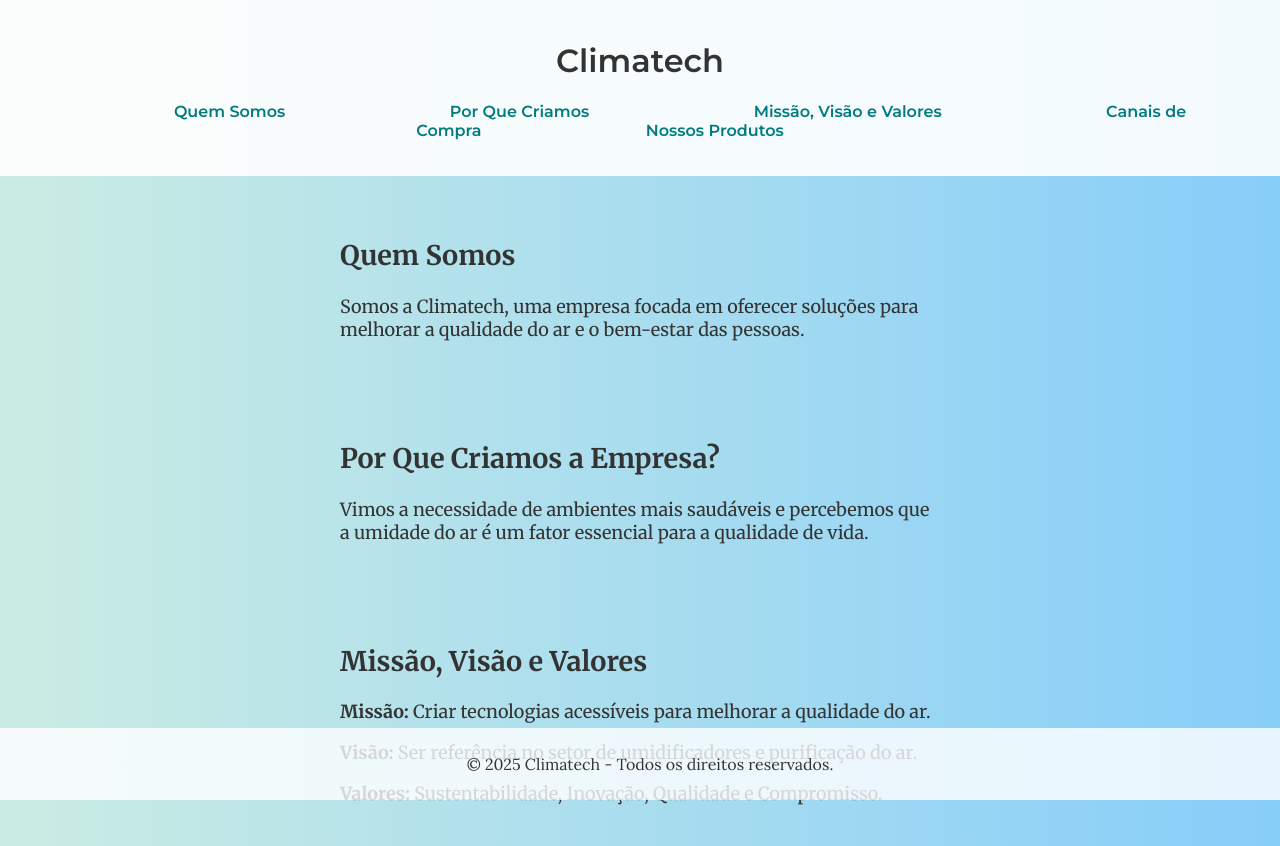
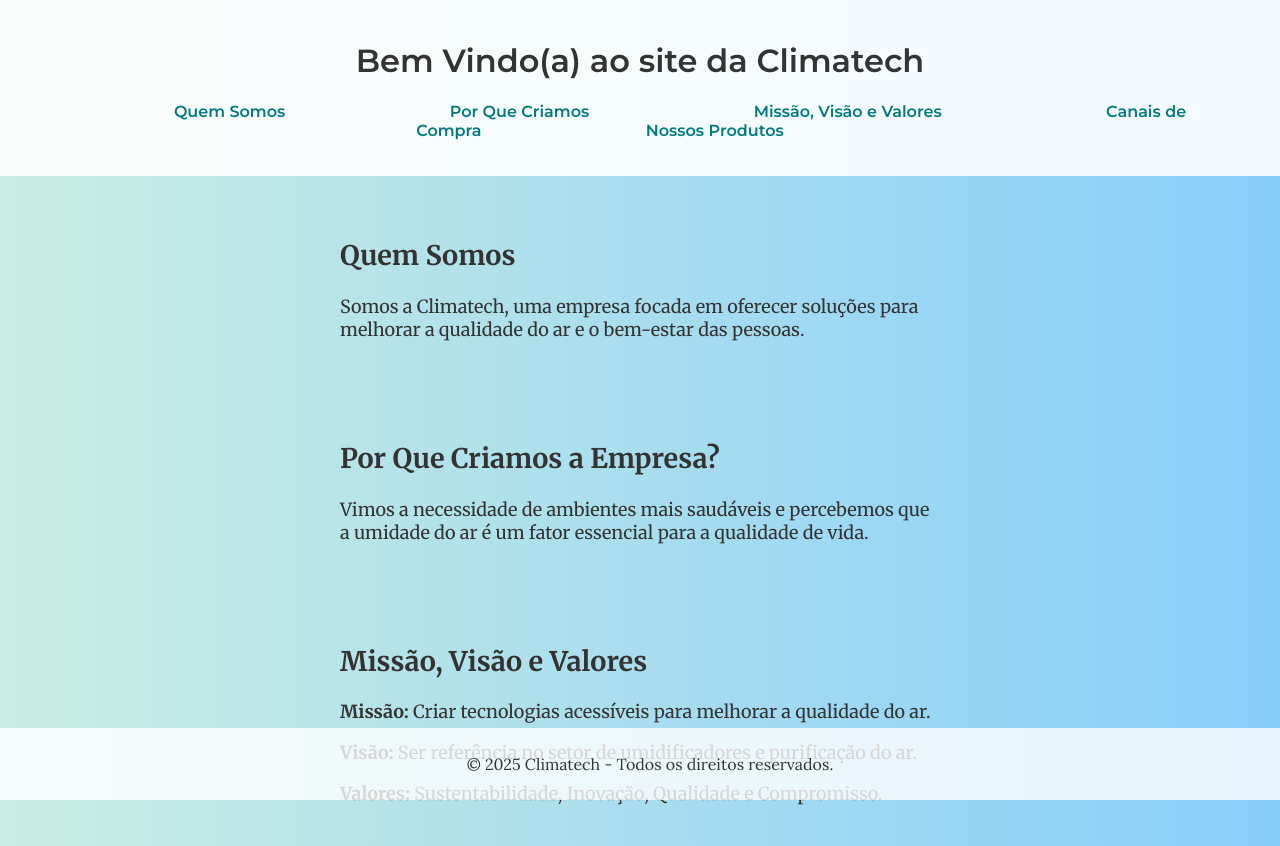
Before and after one commit to RaphaelCodess/teste, a plain HTML site: page index.html in a window 1280 px wide. Shown: the top 846 px of the page. Drawn offline with Linux system fonts and the light colour scheme.

Commit message:
Add files via upload
subindo

```diff
--- a/index.html
+++ b/index.html
@@ -20,7 +20,7 @@
     <!-- Conteúdo principal do site -->
     <div id="conteudo" class="hidden">
         <header>
-            <h1>Climatech</h1>
+            <h1>Bem Vindo(a) ao site da Climatech</h1>
             <nav>
                 <ul>
                     <li><a href="#quem-somos">Quem Somos</a></li>
```
